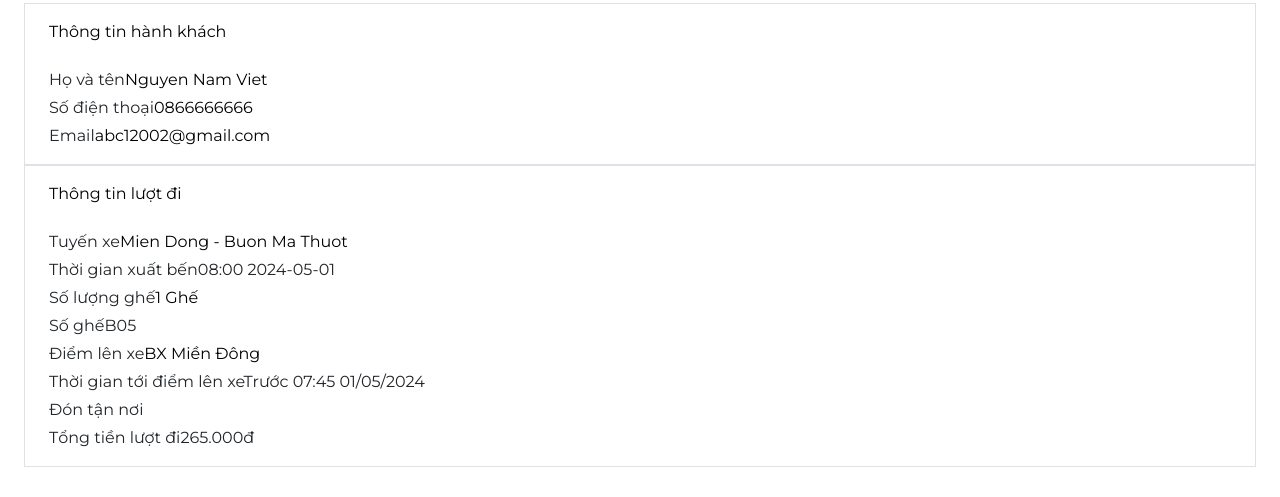
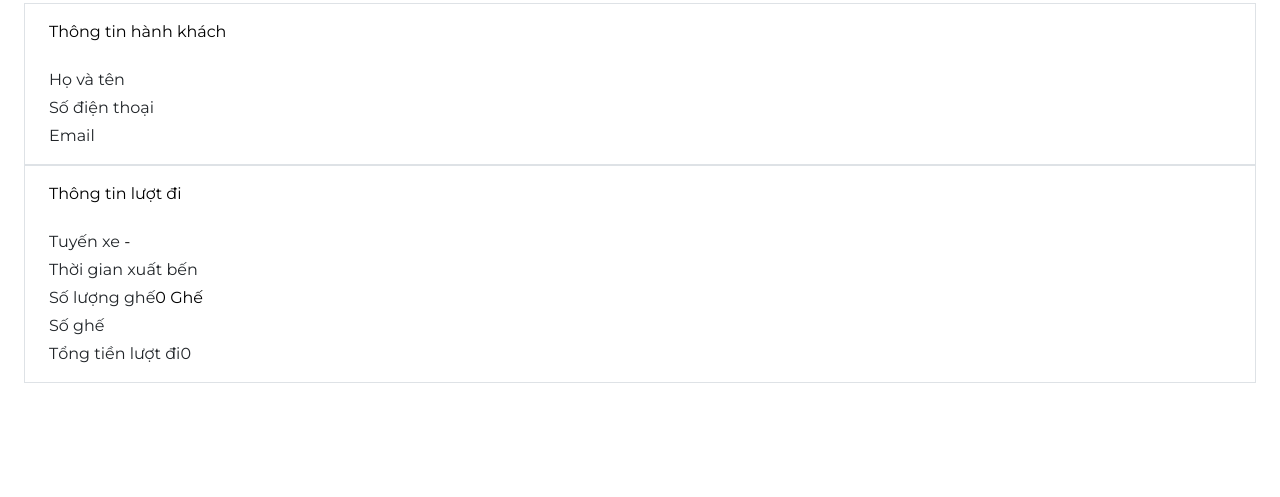
Before and after one commit to kientrdoan/HeThongBanVeXe, a React (Create React App) app: page /payment in a window 1280 px wide. Shown: the part 893-1390 px from the top of the page. Built offline with nearby package versions, Linux system fonts and the light colour scheme.

Commit message:
22h 30/05/2024

```diff
--- a/src/pages/PaymentDetail/PaymentDetail.js
+++ b/src/pages/PaymentDetail/PaymentDetail.js
@@ -1,15 +1,18 @@
-import React from 'react'
+import React, { useEffect } from 'react'
 import axios from "axios";
+import { useSelector } from 'react-redux';
 
+export default function PaymentDetail() {
 
-export default function paymentDetail() {
+    let {inforPayment, listIdVe}= useSelector(state=> state.BookTicketReducer)
+    let {selectSeat}= useSelector(state=> state.HomeReducer)
 
     const handlePaymentMethodChange = async (event) => {
         if (event.target.value === 'VNPAY') {
             try {
                 const params = new URLSearchParams();
-                params.append('amount', 300000);
-                params.append('orderInfo', 'A5 A6 A7');
+                params.append('amount', `${inforPayment.gia * selectSeat.length}`);
+                params.append('orderInfo', `${listIdVe.join(" ")}`);
 
                 const response = await axios.post('http://localhost:8080/thanhtoan/submitOrder', params);
                 // Chuyển hướng người dùng sang URL được trả về từ server
@@ -21,6 +24,10 @@ export default function paymentDetail() {
         }
     };
 
+    useEffect(()=>{
+        console.log(`${listIdVe.join(" ")}`)
+    })
+
     return (
         <div className="flex flex-wrap justify-center max-w-4xl mx-auto">
             <div className="w-1/2 p-4">
@@ -31,14 +38,14 @@ export default function paymentDetail() {
                         {/*Zalopay*/}
                         <label className="ant-radio-wrapper m-0 flex items-center border-b py-3">
                             <span className="ant-radio">
-                                <input type="radio" className="ant-radio-input" name={"paymentMethod"} value={"ZALOPAY"}/>
+                                <input type="radio" className="ant-radio-input" name={"paymentMethod"} value={"ZALOPAY"} />
                                 <span className="ant-radio-inner"></span>
                             </span>
                             <span>
                                 <div className="flex w-full items-center">
                                     <img className="ml-4 mr-4 w-[40px]"
-                                         src="https://storage.googleapis.com/futa-busline-web-cms-prod/zalo_a38c879763/zalo_a38c879763.svg"
-                                         alt=""/>
+                                        src="https://storage.googleapis.com/futa-busline-web-cms-prod/zalo_a38c879763/zalo_a38c879763.svg"
+                                        alt="" />
                                     <div className="flex w-full flex-col">
                                         <div className="flex w-52 items-end justify-between">
                                             <span className="text-base text-black">ZaloPay</span>
@@ -51,14 +58,14 @@ export default function paymentDetail() {
                         {/*vnpay*/}
                         <label className="ant-radio-wrapper m-0 flex items-center border-b py-3">
                             <span className="ant-radio">
-                                <input type="radio" className="ant-radio-input" name={"paymentMethod"} value={"VNPAY"} onChange={handlePaymentMethodChange}/>
+                                <input type="radio" className="ant-radio-input" name={"paymentMethod"} value={"VNPAY"} onChange={handlePaymentMethodChange} />
                                 <span className="ant-radio-inner"></span>
                             </span>
                             <span>
                                 <div className="flex w-full items-center">
                                     <img className="ml-4 mr-4 w-[40px]"
-                                         src="https://storage.googleapis.com/futa-busline-web-cms-prod/vnpay_fdc107eeec/vnpay_fdc107eeec.svg"
-                                         alt=""/>
+                                        src="https://storage.googleapis.com/futa-busline-web-cms-prod/vnpay_fdc107eeec/vnpay_fdc107eeec.svg"
+                                        alt="" />
                                     <div className="flex w-full flex-col">
                                         <div className="flex w-52 items-end justify-between">
                                             <span className="text-base text-black">VNPay</span>
@@ -75,16 +82,16 @@ export default function paymentDetail() {
                     <div className="icon-orange flex gap-2 text-xl font-medium text-black">Chi tiết giá</div>
                     <div className="mt-4 flex items-center justify-between"><span
                         className="text-gray">Giá vé lượt đi</span><span
-                        className="text-orange">0đ</span></div>
+                            className="text-orange">{inforPayment.gia * selectSeat.length}đ</span></div>
                     {/*<div className="mt-1 flex items-center justify-between"><span*/}
                     {/*    className="text-gray">Giá vé lượt về</span><span*/}
                     {/*    className="text-orange">0đ</span></div>*/}
                     <div className="mt-1 flex items-center justify-between"><span
                         className="text-gray">Phí thanh toán</span><span
-                        className="text-black">0đ</span></div>
+                            className="text-black">0đ</span></div>
                     <div className="divide my-3"></div>
                     <div className="flex items-center justify-between"><span className="text-gray">Tổng tiền</span><span
-                        className="text-orange">0đ</span></div>
+                        className="text-orange">{inforPayment.gia * selectSeat.length}đ</span></div>
                 </div>
             </div>
             <div className="w-1/2 p-4">
@@ -94,12 +101,12 @@ export default function paymentDetail() {
                     className="text-xl font-medium text-black">Thông tin hành khách</p>
                     <div className="mt-4 flex items-center justify-between"><span
                         className="text-gray w-28">Họ và tên</span><span
-                        className="text-black">Nguyen Nam Viet</span></div>
+                            className="text-black">{inforPayment.name}</span></div>
                     <div className="mt-1 flex items-center justify-between"><span className="text-gray w-28">Số điện thoại</span><span
-                        className="text-black">0866666666</span></div>
+                        className="text-black">{inforPayment.phone}</span></div>
                     <div className="mt-1 flex items-center justify-between"><span
                         className="text-gray w-28">Email</span><span
-                        className="text-black">abc12002@gmail.com</span></div>
+                            className="text-black">{inforPayment.email}</span></div>
                 </div>
 
                 {/*Thông tin chuyến đi*/}
@@ -107,32 +114,24 @@ export default function paymentDetail() {
                     <p className="icon-orange flex gap-4 text-xl font-medium text-black">Thông tin lượt đi
                     </p>
                     <div className="mt-4 flex justify-between"><span className="text-gray w-20">Tuyến xe</span><span
-                        className="text-right text-black">Mien Dong - Buon Ma Thuot</span></div>
+                        className="text-right text-black">{inforPayment.tinhXuatPhat} - {inforPayment.tinhDen}</span></div>
                     <div className="mt-1 flex items-center justify-between"><span className="text-gray w-30">Thời gian xuất bến</span><span
-                        className="text-[#00613D]">08:00 2024-05-01</span></div>
+                        className="text-[#00613D]">{inforPayment.gioXuatPhat} {inforPayment.ngayXuatPhat}</span></div>
                     <div className="mt-1 flex items-center justify-between"><span className="text-gray w-28">Số lượng ghế</span><span
-                        className="text-black">1 Ghế</span></div>
+                        className="text-black">{selectSeat.length} Ghế</span></div>
                     <div className="mt-1 flex items-center justify-between"><span
-                        className="text-gray w-28">Số ghế</span><span className="text-[#00613D]">B05</span></div>
-                    <div className="mt-1 flex items-center justify-between"><span
-                        className="text-gray w-40">Điểm lên xe</span><span
-                        className="text-right text-black">BX Miền Đông</span></div>
-                    <div className="mt-1 flex items-center justify-between"><span className="text-gray w-32">Thời gian tới điểm lên xe</span><span
-                        className="text-right text-red-500">Trước  07:45 01/05/2024</span></div>
-                    <div className="mt-1 flex items-start justify-between"><span
-                        className="text-gray w-40">Đón tận nơi</span><span
-                        className="text-right text-black"></span></div>
+                        className="text-gray w-28">Số ghế</span><span className="text-[#00613D]">{selectSeat.join(" ")}</span></div>
                     <div className="mt-1 flex items-center justify-between"><span className="text-gray">Tổng tiền lượt đi</span><span
-                        className="text-[#00613D]">265.000đ</span></div>
+                        className="text-[#00613D]">{inforPayment.gia * selectSeat.length}</span></div>
                 </div>
 
                 {/*thông tin chuyến về nếu có khứ hồi*/}
 
             </div>
         </div>
-
     )
 }
+
 
 //compoment khu hoi
 // <div className="w-full rounded-xl border border-[#DDE2E8] bg-white px-4 py-3 text-[15px]">
```
Also changed, not shown: src/App.js (+17 -28 lines), src/pages/BookTicket/BookTicket.js (+18 -10 lines).
